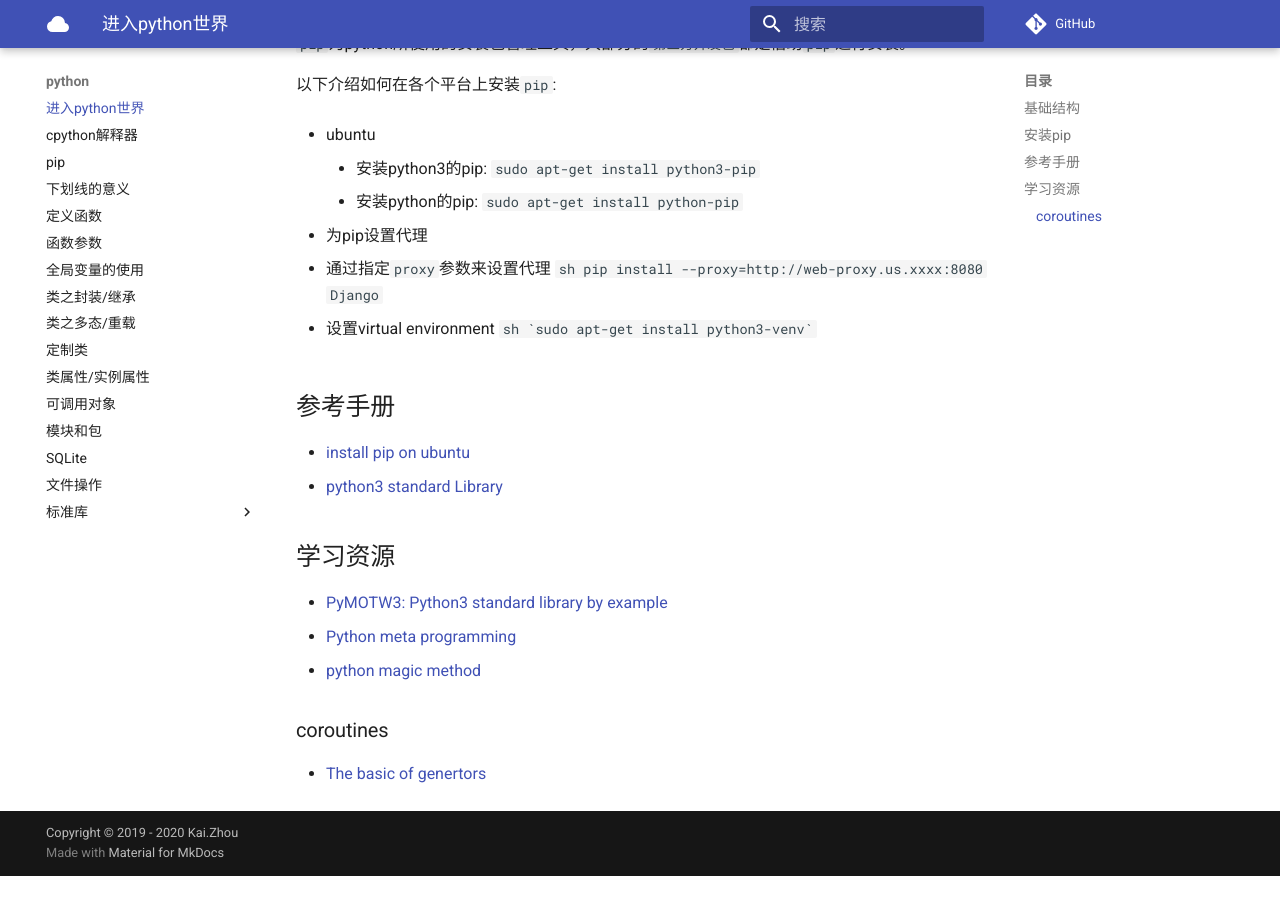
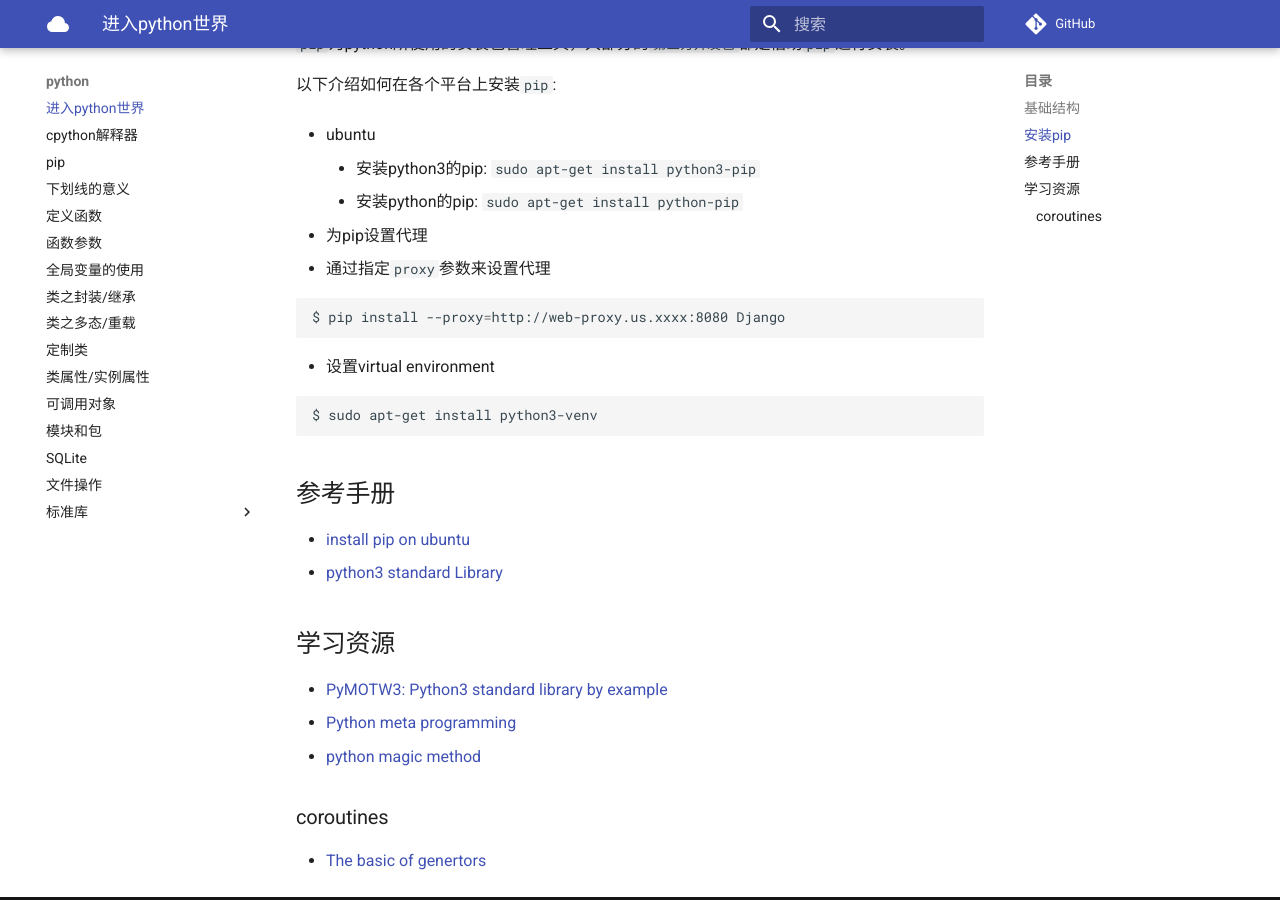
Before and after one commit to zhoukaidev/ks_blog, an MkDocs documentation site: the page built from docs/python/home.md, in a window 1280 px wide and 900 px high, scrolled down 651 px. Built offline with MkDocs 1.6.1 and Material for MkDocs 9.7.7, drawn with Linux system fonts in a browser that asks for light colours; comment, search, counter and statistics services are not loaded; before the commit the page ends 1527 px from its top, so only the background shows below that.

Commit message:
Update home.md

````diff
--- a/docs/python/home.md
+++ b/docs/python/home.md
@@ -18,14 +18,16 @@
 
 * 为pip设置代理
    * 通过指定`proxy`参数来设置代理
-     ```sh
-       pip install --proxy=http://web-proxy.us.xxxx:8080 Django
-     ```
+
+```shell
+$ pip install --proxy=http://web-proxy.us.xxxx:8080 Django
+```
 
 * 设置virtual environment
-     ```sh
-    `sudo apt-get install python3-venv`
-    ```
+
+```sh
+$ sudo apt-get install python3-venv
+```
 
 ## 参考手册
 
````
